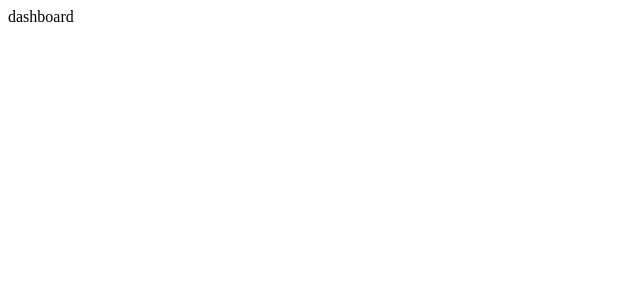
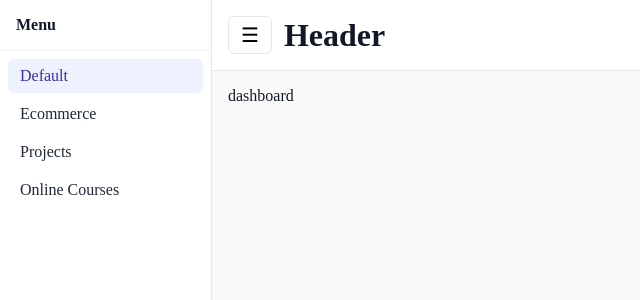
Before and after one commit to hssaluja25/dashboard, a React (Vite) app: page / in a window 1280 px wide. Shown: the top 300 px of the page, without its empty margins (0-640 px from the left). Built offline with nearby package versions, Linux system fonts and the light colour scheme.

Commit message:
add left sidebar content basic structure

```diff
--- a/src/index.css
+++ b/src/index.css
@@ -0,0 +1,131 @@
+* {
+  margin: 0px;
+  padding: 0px;
+  box-sizing: border-box;
+}
+
+.dashboard {
+  display: flex;
+  min-height: 100vh;
+  background: #fafafa;
+  color: #111827;
+}
+
+.dashboard-main {
+  flex: 1;
+  min-width: 0;
+}
+
+.dashboard-header {
+  display: flex;
+  align-items: center;
+  gap: 0.75rem;
+  padding: 1rem;
+  border-bottom: 1px solid #e5e7eb;
+  background: #ffffff;
+}
+
+.sidebar-toggle {
+  font-size: 1.25rem;
+  line-height: 1;
+  padding: 0.5rem 0.75rem;
+  border-radius: 0.375rem;
+  border: 1px solid #e5e7eb;
+  background: white;
+  cursor: pointer;
+}
+
+.dashboard-content {
+  padding: 1rem;
+}
+
+.left-sidebar {
+  position: fixed;
+  inset: 0 auto 0 0;
+  width: min(80vw, 13.25rem);
+  max-width: 13.25rem;
+  background: #ffffff;
+  border-right: 1px solid #e5e7eb;
+  transform: translateX(-100%);
+  transition: transform 200ms ease;
+  z-index: 40;
+  display: flex;
+  flex-direction: column;
+}
+
+.left-sidebar.open {
+  transform: translateX(0);
+}
+
+.left-sidebar__header {
+  display: flex;
+  align-items: center;
+  justify-content: space-between;
+  padding: 1rem;
+  border-bottom: 1px solid #f3f4f6;
+}
+
+.left-sidebar__title {
+  font-weight: 600;
+}
+
+.left-sidebar__close {
+  font-size: 1.25rem;
+  line-height: 1;
+  padding: 0.25rem 0.5rem;
+  border-radius: 0.375rem;
+  border: 1px solid #e5e7eb;
+  background: white;
+  cursor: pointer;
+}
+
+.left-sidebar__nav {
+  padding: 0.5rem 0.5rem 1rem 0.5rem;
+  display: grid;
+  gap: 0.25rem;
+}
+
+.left-sidebar__link {
+  display: block;
+  padding: 0.5rem 0.75rem;
+  border-radius: 0.375rem;
+  color: #1f2937;
+  text-decoration: none;
+}
+
+.left-sidebar__link:hover {
+  background: #f3f4f6;
+}
+
+.left-sidebar__link.is-active {
+  background: #eef2ff;
+  color: #3730a3;
+}
+
+.sidebar-backdrop {
+  position: fixed;
+  inset: 0;
+  background: rgba(0, 0, 0, 0.4);
+  z-index: 30;
+}
+
+@media (min-width: 768px) {
+  .left-sidebar {
+    position: sticky;
+    top: 0;
+    height: 100vh;
+    transform: none;
+    width: 100%;
+    max-width: 13.25rem;
+    flex: 0 0 13.25rem;
+  }
+
+  .left-sidebar__close,
+  .sidebar-backdrop {
+    display: none;
+  }
+
+  .dashboard {
+    gap: 0;
+  }
+}
--- /dev/null
+++ b/src/molecules/LeftSidebar.jsx
@@ -0,0 +1,32 @@
+import React from "react";
+
+const LeftSidebar = ({ isOpen = false, onClose = () => {} }) => {
+  return (
+    <aside className={`left-sidebar ${isOpen ? "open" : ""}`}>
+      <div className="left-sidebar__header">
+        <span className="left-sidebar__title">Menu</span>
+        {/* Only shown on mobile */}
+        <button className="left-sidebar__close" onClick={onClose}>
+          ×
+        </button>
+      </div>
+      <nav className="left-sidebar__nav">
+        {/* Later add logic for is-active */}
+        <a href="#" className="left-sidebar__link is-active">
+          Default
+        </a>
+        <a href="#" className="left-sidebar__link">
+          Ecommerce
+        </a>
+        <a href="#" className="left-sidebar__link">
+          Projects
+        </a>
+        <a href="#" className="left-sidebar__link">
+          Online Courses
+        </a>
+      </nav>
+    </aside>
+  );
+};
+
+export default LeftSidebar;
--- a/src/pages/dashboard.jsx
+++ b/src/pages/dashboard.jsx
@@ -1,7 +1,39 @@
-import React from "react";
+import React, { useState } from "react";
+import LeftSidebar from "../molecules/LeftSidebar";
 
 const Dashboard = () => {
-  return <div>dashboard</div>;
+  const [sidebarOpen, setSidebarOpen] = useState(false);
+
+  return (
+    <div className="dashboard">
+      <LeftSidebar isOpen={sidebarOpen} onClose={() => setSidebarOpen(false)} />
+
+      {/* Show a dark backdrop for mobile when sidebar is open */}
+      {sidebarOpen && (
+        <div
+          className="sidebar-backdrop"
+          onClick={() => setSidebarOpen(false)}
+        />
+      )}
+
+      {/* Main content */}
+      <main className="dashboard-main">
+        <header className="dashboard-header">
+          <button
+            className="sidebar-toggle"
+            onClick={() => setSidebarOpen(true)}
+          >
+            ☰
+          </button>
+          <h1>Header</h1>
+        </header>
+
+        <section className="dashboard-content">
+          <p>dashboard</p>
+        </section>
+      </main>
+    </div>
+  );
 };
 
 export default Dashboard;
```
